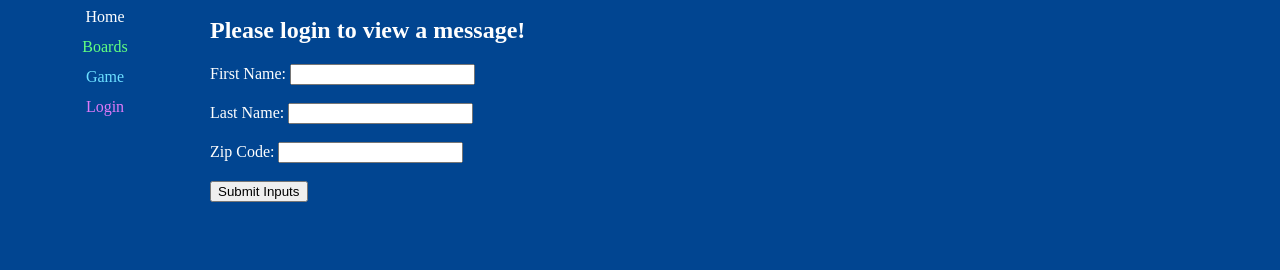
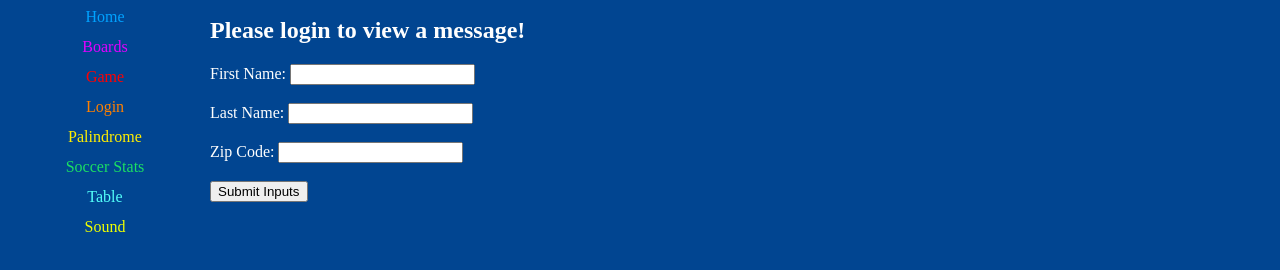
Before and after one commit to SujitGhaley/CSC102, a plain HTML site: page strings.html in a window 1280 px wide. Shown: the part 80-350 px from the top of the page. Drawn offline with Linux system fonts and the light colour scheme.

Commit message:
Add files via upload

```diff
--- a/game.js
+++ b/game.js
@@ -28,8 +28,7 @@
                 //display a message to the user that they won
                 console.log("You win! :D");
 
-
-            divResult.textContent = "You win! :D"; // Update the game result display to show win message
+                divResult.textContent = "You win! :D"; // Update the game result display to show win message
             }
 
            // if die1 is not 10, you lose
--- a/main.css
+++ b/main.css
@@ -67,7 +67,7 @@
 
         }
 
-    a {
+    a{
          color: #fefefe;
         text-decoration: none;
     }
--- a/strings.html
+++ b/strings.html
@@ -15,14 +15,22 @@
         <nav>
             <!-- Here is an example of inline CSS - don't use unless absolutely necessary - this example changes the link to color blue and red -->
             <!-- The <a> tag is the anchor tag used for navigation, it creates a hyperlink -->
-            <a href="index.html" style="color:rgb(255, 255, 255)">Home</a>
+            <a href="index.html" style="color:rgb(0, 162, 255)">Home</a>
             <br>
-            <a href="boards.html" style="color:rgb(97, 255, 128)">Boards</a>
+            <a href="boards.html" style="color:rgb(225, 0, 255)">Boards</a>
             <br>
             <!-- This is the new link to the game page -->
-            <a href="game.html" style="color:rgb(108, 223, 255)">Game</a>
+            <a href="game.html" style="color:rgb(255, 0, 0)">Game</a>
             <br>
-            <a href="strings.html" style="color:rgb(222, 121, 247)">Login</a>
+            <a href="strings.html" style="color:rgb(255, 128, 0)">Login</a>
+            <br>
+            <a href="palindrome.html" style="color:rgb(255, 238, 0)">Palindrome</a>
+            <br>
+            <a href="soccer_stats.html" style="color:rgb(27, 223, 99)">Soccer Stats</a>
+            <br>
+            <a href="table.html" style="color:rgb(83, 255, 249)">Table</a>
+              <br>
+            <a href="sound.html" style="color:rgb(238, 255, 0)">Sound</a>
 
         </nav>
     </header>
```
Also changed, not shown: boards.html (+19 -5 lines), game.html (+17 -4 lines), index.html (+16 -3 lines), palindrome.html (+6 -0 lines), soccer_stats.html (+5 -0 lines), sound.html (+28 -2 lines).
